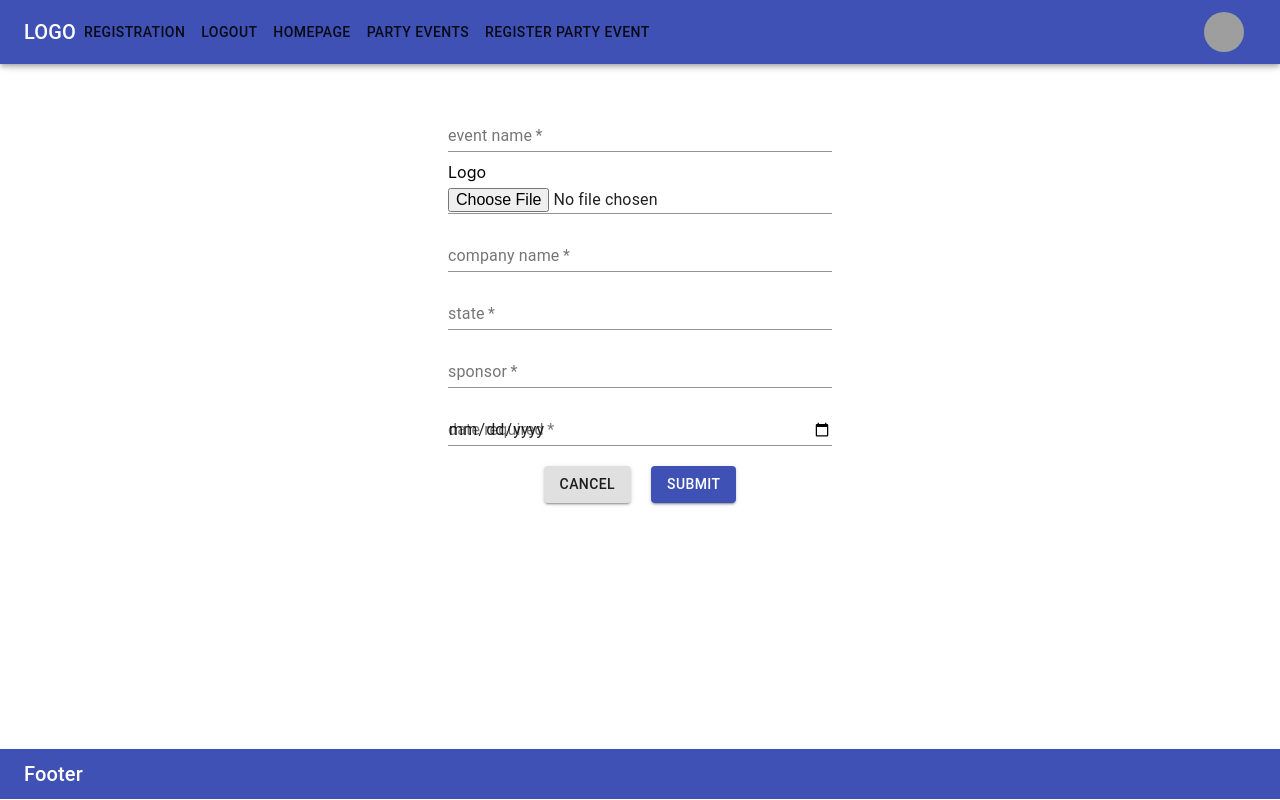
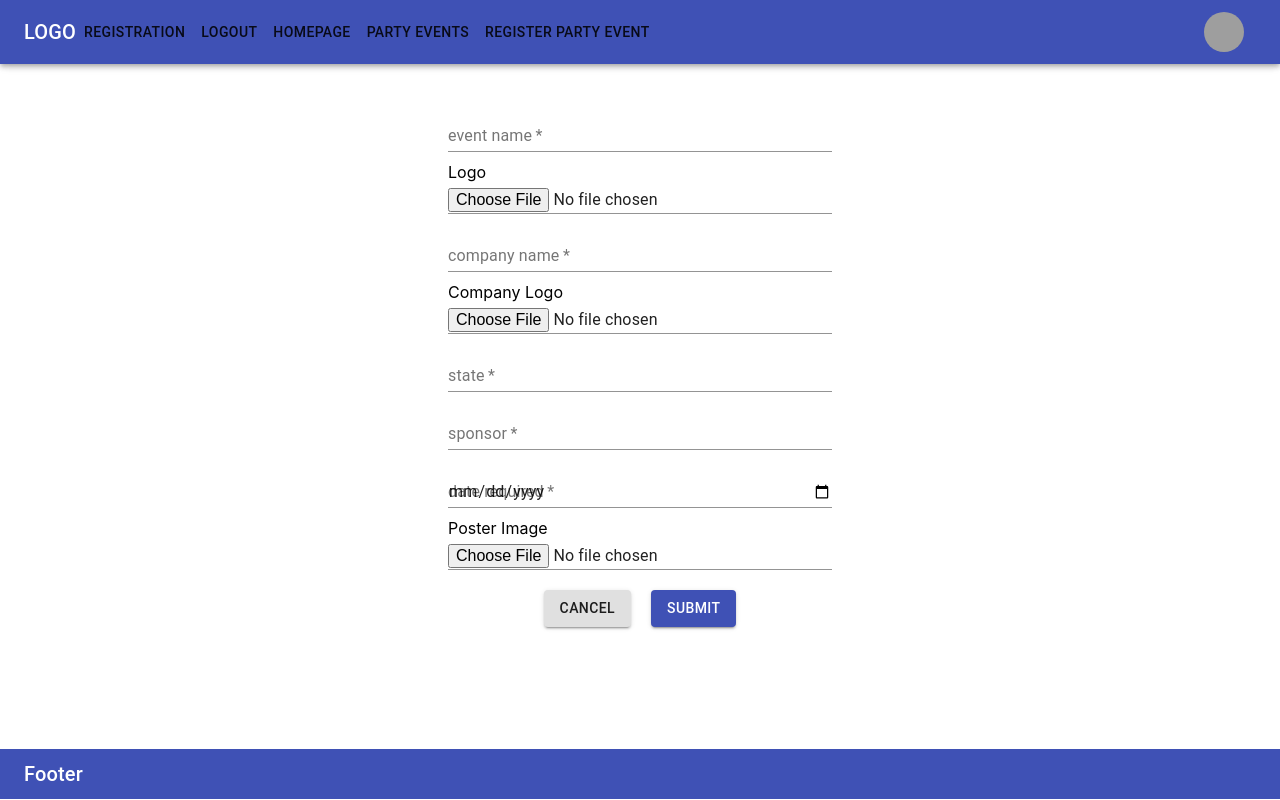
Before and after one commit to ChovatiyaViral/app-frontend, a React (Create React App) app: page /event-register in a window 1280 px wide. Built offline with nearby package versions, Linux system fonts and the light colour scheme; sample sign-in values are in the browser's storage; grey boxes are pictures that could not be loaded.

Commit message:
- add two more fields in party registration form

```diff
--- a/src/Components/Events/index.js
+++ b/src/Components/Events/index.js
@@ -32,6 +32,7 @@ export default function Events() {
         }
     }
 
+    console.log("eventData",eventData);
     return (
         <Layout>
             {
--- a/src/Components/PartyEventRegister/index.js
+++ b/src/Components/PartyEventRegister/index.js
@@ -29,12 +29,12 @@ export default function PartyEventRegister() {
     const navigate = useNavigate();
 
     const [partyEventData, setPartyEventData] = useState({
-        // poster_img: "",
+        poster_img: "",
         event_name: "",
         state: "",
         date: "",
         logo: "",
-        // company_logo: "",
+        company_logo: "",
         company_name: "",
         sponsor: ""
     })
@@ -58,17 +58,17 @@ export default function PartyEventRegister() {
 
     const handleResetData = () => {
         setPartyEventData({
-            // poster_img: "",
+            poster_img: "",
             event_name: "",
             state: "",
             date: "",
             logo: "",
-            // company_logo: "",
+            company_logo: "",
             company_name: "",
             sponsor: ""
         })
     }
-    console.log("partyEventData", partyEventData);
+
     const handleSubmit = async () => {
         var formData = new FormData();
         if (partyEventData.event_name && partyEventData.state && partyEventData.date && partyEventData.company_name && partyEventData.sponsor) {
@@ -78,6 +78,8 @@ export default function PartyEventRegister() {
             formData.append("date", partyEventData.date);
             formData.append("company_name", partyEventData.company_name);
             formData.append("sponsor", partyEventData.sponsor);
+            formData.append("company_logo", partyEventData.company_logo);
+            formData.append("poster_img", partyEventData.poster_img);
             try {
                 await axios.post(baseURL + '/partyEvents', formData, {
                     headers: {
@@ -135,7 +137,7 @@ export default function PartyEventRegister() {
                     variant="standard"
                     onChange={handleChange}
                 />
-                {/* <div style={{ display: 'inline-grid' }}>
+                <div style={{ display: 'inline-grid' }}>
                     <label>Company Logo</label>
                     <TextField
                         required
@@ -146,7 +148,7 @@ export default function PartyEventRegister() {
                         type="file"
                         variant="standard"
                     />
-                </div> */}
+                </div>
                 <TextField
                     required
                     id="standard-required"
@@ -179,7 +181,7 @@ export default function PartyEventRegister() {
                 />
 
 
-                {/* <div style={{ display: 'inline-grid' }}>
+                <div style={{ display: 'inline-grid' }}>
                     <label>Poster Image</label>
                     <TextField
                         required
@@ -190,7 +192,7 @@ export default function PartyEventRegister() {
                         onChange={handleImageChange}
                         variant="standard"
                     />
-                </div> */}
+                </div>
                 <div className={classes.buttons}>
                     <Button type="button" variant="contained">
                         Cancel
```
